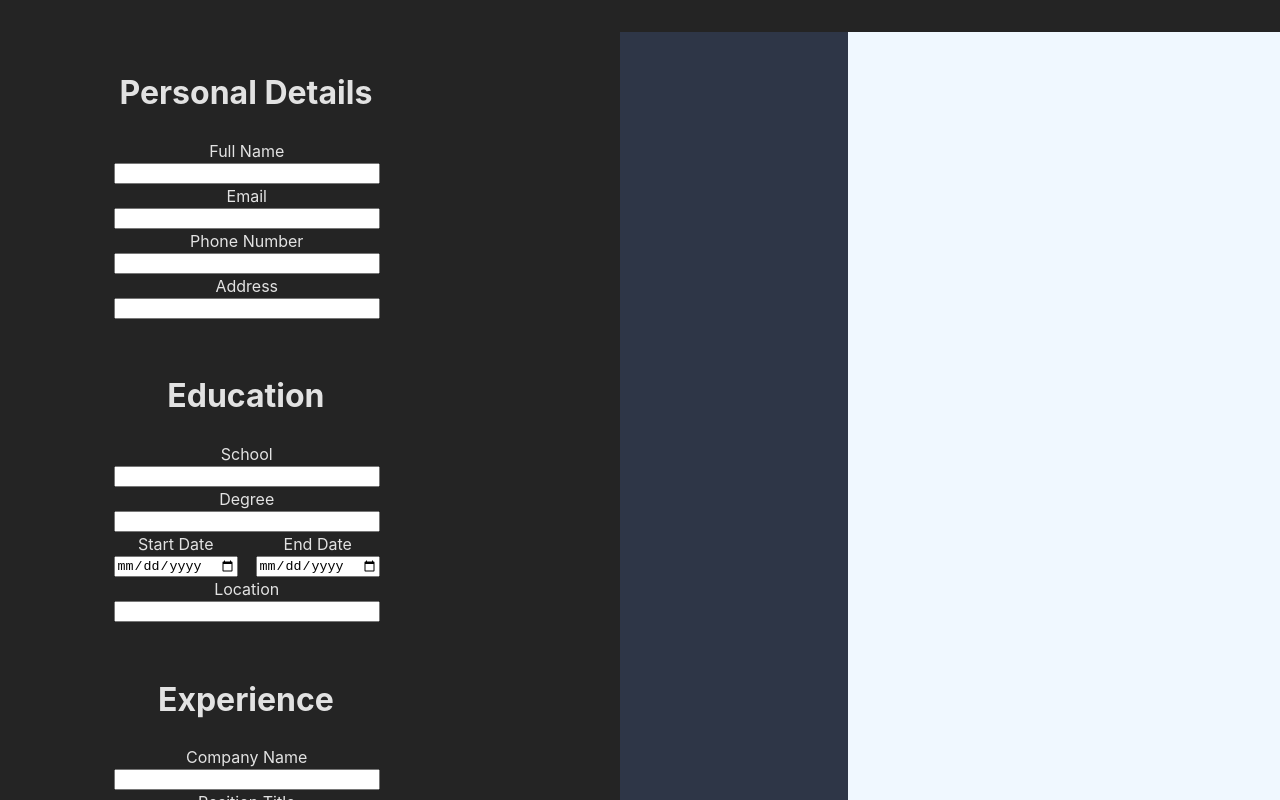
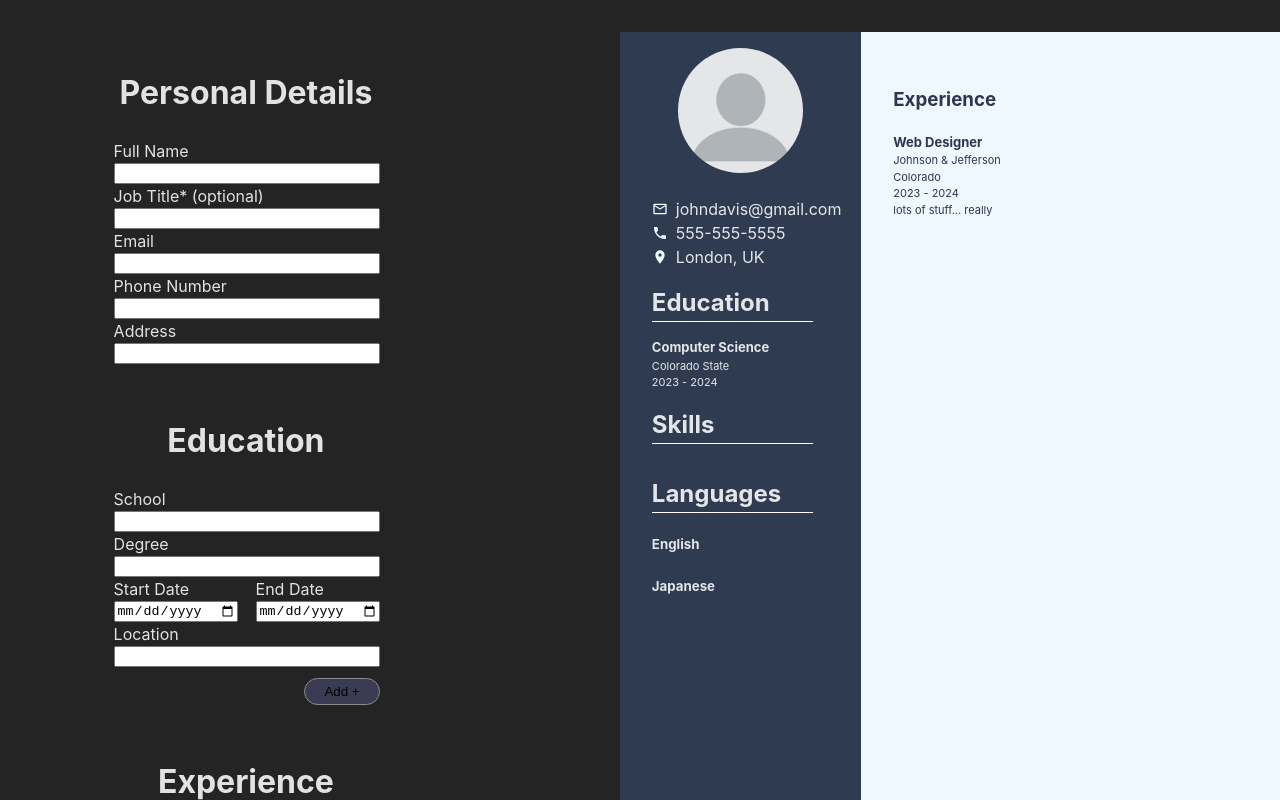
Before and after one commit to Jared588/cv-app, a React (Vite) app: page / in a window 1280 px wide. Shown: the top 800 px of the page. Built offline with nearby package versions, Linux system fonts and the light colour scheme.

Commit message:
Improve structure and implement state sharing

```diff
--- a/src/App.css
+++ b/src/App.css
@@ -4,15 +4,3 @@
   padding: 2rem;
   text-align: center;
 }
-
-.cv-container {
-  display: flex;
-  width: 800px;
-  height: 1000px;
-  background-color: aliceblue;
-}
-
-.left-side {
-  width: 33%;
-  background-color: rgb(46, 54, 71);
-}
--- a/src/App.jsx
+++ b/src/App.jsx
@@ -1,10 +1,23 @@
-import './App.css';
+import Info from './Input.jsx';
+import Cv from './Cv.jsx';
+import './index.css';
+import { useState } from 'react';
 
 function App() {
+  const [values, setValues] = useState({});
+
+  function handleChange(id, newValue) {
+    console.log(id, newValue)
+    setValues((prevValues) => ({
+      ...prevValues,
+      [id]: newValue,
+    }));
+  }
+
   return (
-    <div className='cv-container'>
-      <div className='left-side'></div>
-      <div className='right-side'></div>
+    <div className='main'>
+      <Info handleChange={handleChange} />
+      <Cv values={values} />
     </div>
   );
 }
--- /dev/null
+++ b/src/Cv.css
@@ -0,0 +1,76 @@
+.cv-container {
+    display: flex;
+    width: 800px;
+    height: 1000px;
+    background-color: aliceblue;
+}
+
+/* Left-side */
+
+.left-side {
+display: flex;
+flex-direction: column;
+padding-left: 2rem;
+width: 33%;
+background-color: rgb(47, 59, 80);
+text-align: left;
+}
+
+.profile-img {
+display: flex;
+width: 125px;
+border-radius: 5rem;
+align-self: center;
+margin: 1rem 2rem 1.5rem 0rem;
+}
+
+.contact-container {
+display: flex;
+flex-direction: row;
+justify-content: flex-start;
+gap: 0.5rem;
+}
+
+.section > h1 {
+font-size: 24px;
+border-bottom: 1px white solid;
+margin-right: 3rem;
+}
+
+.education-container > *{
+margin: 0;
+font-weight: 400;
+}
+.education-container > h1 {
+font-size: 13px;
+font-weight: 650;
+}
+.education-container > h2 {
+font-size: 11px;
+}
+
+.contact-icons {
+width: 1rem;
+fill: aliceblue;
+}
+
+/* Right-side */
+
+.right-side {
+color: rgb(49, 52, 77);
+display: flex;
+flex-direction: column;
+padding-left: 2rem;
+width: 66%;
+text-align: left;
+}
+
+.name {
+margin-bottom: 0;
+}
+
+.title {
+margin-top: 0;
+font-size: 14px;
+color: rgb(80, 80, 80);
+}
--- /dev/null
+++ b/src/Cv.jsx
@@ -0,0 +1,54 @@
+import EducationInfo from './containers/EducationInfo';
+import ExperienceInfo from './containers/ExperienceInfo';
+import './Cv.css';
+import PropTypes from 'prop-types';
+
+function Cv({ values }) {
+    console.log('values:', values);
+    // import images
+  const emailIcon = <svg className="contact-icons" xmlns="http://www.w3.org/2000/svg" viewBox="0 0 24 24"><title>email-outline</title><path d="M22 6C22 4.9 21.1 4 20 4H4C2.9 4 2 4.9 2 6V18C2 19.1 2.9 20 4 20H20C21.1 20 22 19.1 22 18V6M20 6L12 11L4 6H20M20 18H4V8L12 13L20 8V18Z" /></svg>
+  const phoneIcon = <svg className="contact-icons" xmlns="http://www.w3.org/2000/svg" viewBox="0 0 24 24"><title>phone</title><path d="M6.62,10.79C8.06,13.62 10.38,15.94 13.21,17.38L15.41,15.18C15.69,14.9 16.08,14.82 16.43,14.93C17.55,15.3 18.75,15.5 20,15.5A1,1 0 0,1 21,16.5V20A1,1 0 0,1 20,21A17,17 0 0,1 3,4A1,1 0 0,1 4,3H7.5A1,1 0 0,1 8.5,4C8.5,5.25 8.7,6.45 9.07,7.57C9.18,7.92 9.1,8.31 8.82,8.59L6.62,10.79Z" /></svg>
+  const locationIcon = <svg className="contact-icons" xmlns="http://www.w3.org/2000/svg" viewBox="0 0 24 24"><title>map-marker</title><path d="M12,11.5A2.5,2.5 0 0,1 9.5,9A2.5,2.5 0 0,1 12,6.5A2.5,2.5 0 0,1 14.5,9A2.5,2.5 0 0,1 12,11.5M12,2A7,7 0 0,0 5,9C5,14.25 12,22 12,22C12,22 19,14.25 19,9A7,7 0 0,0 12,2Z" /></svg>
+
+  return (
+    <div className="cv-container">
+      <div className="left-side">
+        <img src="./src/assets/images/blank-profile.png" alt="blank profile" className='profile-img'/>
+        <div className="section">
+          <div id="email" className="contact-container">{emailIcon} johndavis@gmail.com</div>
+          <div id="phone" className="contact-container">{phoneIcon} 555-555-5555</div>
+          <div id="location" className="contact-container">{locationIcon} London, UK</div>
+        </div>
+        <div className="section">
+          <h1>Education</h1>
+          <EducationInfo startDate="2023" endDate="2024" degree="Computer Science" school="Colorado State"/>
+        </div>
+        <div className='section'>
+          <h1>Skills</h1>
+        </div>
+        <div className='section'>
+          <h1>Languages</h1>
+          <h5>English</h5>
+          <h5>Japanese</h5>
+        </div>
+      </div>
+      <div className="right-side">
+        <h1 className='name'>{values.fullName}</h1>
+        <p className='title'>{values.title}</p>
+        <h3>Experience</h3>
+        <ExperienceInfo startDate="2023" endDate="2024" companyName="Johnson & Jefferson" position="Web Designer" location="Colorado" description="lots of stuff... really"/>
+      </div>
+    </div>
+  );
+}
+
+Cv.propTypes = {
+    values: PropTypes.shape({
+      fullName: PropTypes.string,
+      title: PropTypes.string,
+      email: PropTypes.string,
+      // Add other PropTypes for properties as needed
+    }),
+  };
+
+export default Cv;
--- a/src/Input.jsx
+++ b/src/Input.jsx
@@ -1,20 +1,21 @@
-import './input.css'
-import InputContainer from './containers/InputContainer'
+import InputContainer from './containers/InputContainer';
+import PropTypes from 'prop-types';
+import './input.css';
 
-export function GeneralInfo() {
+export default function Info({ handleChange }) {
     return  (
+        <div className='info'>
+            {/* Personal Details */}
             <div className="infoContainer">
                 <h1>Personal Details</h1>
-            <InputContainer title='Full Name' id='fullName' type="text"/>
+                <InputContainer title='Full Name' id='fullName' type="text" onChange={handleChange}/>
+                <InputContainer title='Job Title* (optional)' id='title' type="text" onChange={handleChange}/>
                 <InputContainer title='Email' id='email' type="email"/>
                 <InputContainer title='Phone Number' id='phoneNumber' type="tel"/>
                 <InputContainer title='Address' id='address' type="text"/>
             </div>
-    )
-}
 
-export function EducationInfo() {
-    return  (
+            {/* Education */}
             <div className="infoContainer">
                 <h1>Education</h1>
                 <InputContainer title='School' id='school' type="text"/>
@@ -24,12 +25,10 @@ export function EducationInfo() {
                     <InputContainer title='End Date' id='eduEndDate' type="date"/>
                 </div>
                 <InputContainer title='Location' id='eduLocation' type="text"/>
+                <button className='addBtn' id='eduBtn'>Add +</button>
             </div>
-    )
-}
 
-export function ExperienceInfo() {
-    return  (
+            {/* Experience */}
             <div className="infoContainer">
                 <h1>Experience</h1>
                 <InputContainer title='Company Name' id='company' type="text"/>
@@ -43,6 +42,12 @@ export function ExperienceInfo() {
                     <label htmlFor="description">Description </label>
                     <textarea name="description" id="description" cols="30" rows="5" className='textarea'></textarea>
                 </div>
+                <button className='addBtn' id='expBtn'>Add +</button>
+            </div>
         </div>
     )
 }
+
+Info.propTypes = {
+    handleChange: PropTypes.func,
+};
--- /dev/null
+++ b/src/containers/EducationInfo.jsx
@@ -0,0 +1,21 @@
+import PropTypes from 'prop-types';
+import '../App.css'
+
+function EducationInfo({ startDate, endDate, degree, school}) {
+    return (
+        <div className="education-container">
+            <h1>{degree}</h1>
+            <h2>{school}</h2>
+            <h2>{startDate} - {endDate}</h2>
+        </div>
+    )
+}
+
+EducationInfo.propTypes = {
+    startDate: PropTypes.string,
+    endDate: PropTypes.string,
+    degree: PropTypes.string,
+    school: PropTypes.string
+}
+
+export default EducationInfo;
--- /dev/null
+++ b/src/containers/ExperienceInfo.jsx
@@ -0,0 +1,25 @@
+import PropTypes from 'prop-types';
+import '../App.css'
+
+function ExperienceInfo({ startDate, endDate, companyName, position, location, description}) {
+    return (
+        <div className="education-container">
+            <h1>{position}</h1>
+            <h2>{companyName}</h2>
+            <h2>{location}</h2>
+            <h2>{startDate} - {endDate}</h2>
+            <h2>{description}</h2>
+        </div>
+    )
+}
+
+ExperienceInfo.propTypes = {
+    startDate: PropTypes.string,
+    endDate: PropTypes.string,
+    companyName: PropTypes.string,
+    position: PropTypes.string,
+    location: PropTypes.string,
+    description: PropTypes.string,
+}
+
+export default ExperienceInfo;
--- a/src/containers/InputContainer.jsx
+++ b/src/containers/InputContainer.jsx
@@ -1,10 +1,10 @@
 import PropTypes from 'prop-types';
 
-function InputContainer({ title, id, type }) {
+function InputContainer({ title, id, type, onChange }) {
     return (
         <div className="inputContainer">
             <label htmlFor={id}>{title} </label>
-            <input type={type} id={id} />
+            <input type={type} id={id} onChange={(e) => onChange(id, e.target.value)}/>
         </div>
     );
 }
@@ -13,6 +13,8 @@ InputContainer.propTypes = {
     title: PropTypes.string,
     id: PropTypes.string,
     type: PropTypes.string,
+    onChange: PropTypes.func,
+    value: PropTypes.string,
 };
 
 export default InputContainer;
--- a/src/index.css
+++ b/src/index.css
@@ -25,8 +25,3 @@ body {
   display: flex;
   gap: 10rem;
 }
-
-.info {
-  display: flex;
-  flex-direction: column;
-}
--- a/src/input.css
+++ b/src/input.css
@@ -1,4 +1,11 @@
+.info {
+    display: flex;
+    flex-direction: column;
+}
+
 .infoContainer {
+    display: flex;
+    flex-direction: column;
     padding: 1rem 5rem;
 }
 
@@ -6,6 +13,7 @@
     display: flex;
     flex-direction: column;
     margin-left: 0.1rem;
+    text-align: left;
 }
 
 .dateContainer {
@@ -16,3 +24,18 @@
 .textarea {
     resize: none;
 }
+
+.addBtn {
+    background-color: rgb(59, 59, 83);
+    align-self: flex-end;
+    border: none;
+    border: 1px solid rgb(139, 139, 139);
+    border-radius: 1rem;
+    padding: 0.3rem 1.2rem;
+    margin-top: 0.7rem;
+    cursor: pointer;
+}
+
+.addBtn:hover {
+    border: 1px solid rgb(207, 207, 207);
+}
--- a/src/main.jsx
+++ b/src/main.jsx
@@ -1,19 +1,11 @@
 import React from 'react';
 import ReactDOM from 'react-dom/client';
-import { GeneralInfo, EducationInfo, ExperienceInfo } from './Input.jsx';
 import App from './App.jsx';
 
 import './index.css';
 
 ReactDOM.createRoot(document.getElementById('root')).render(
   <React.StrictMode>
-    <div className='main'>
-      <div className='info'>
-        <GeneralInfo />
-        <EducationInfo />
-        <ExperienceInfo />
-      </div>
-      <App />
-    </div>
+    <App />
   </React.StrictMode>,
 );
```
Also changed, not shown: src/assets/images/blank-profile.png (added). Lines whose indentation alone changed are shown as unchanged.
